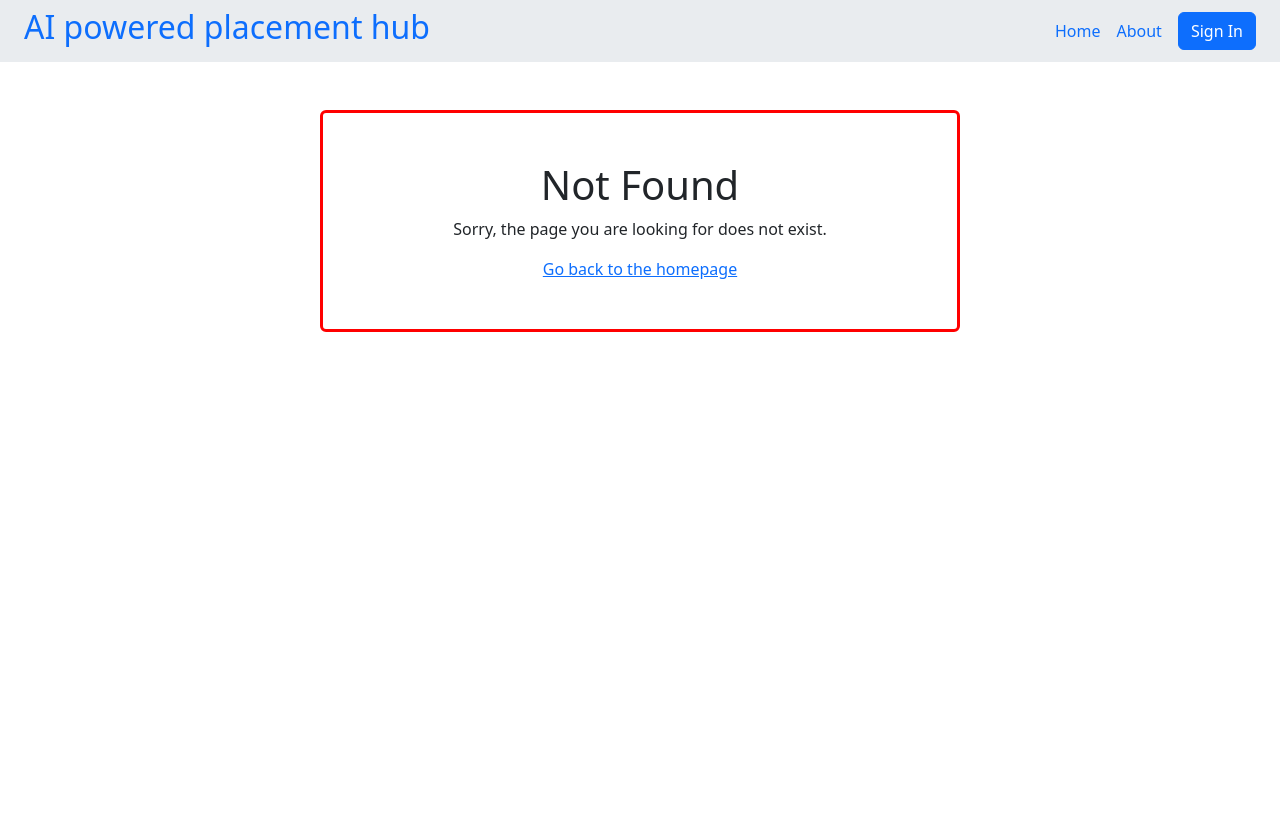
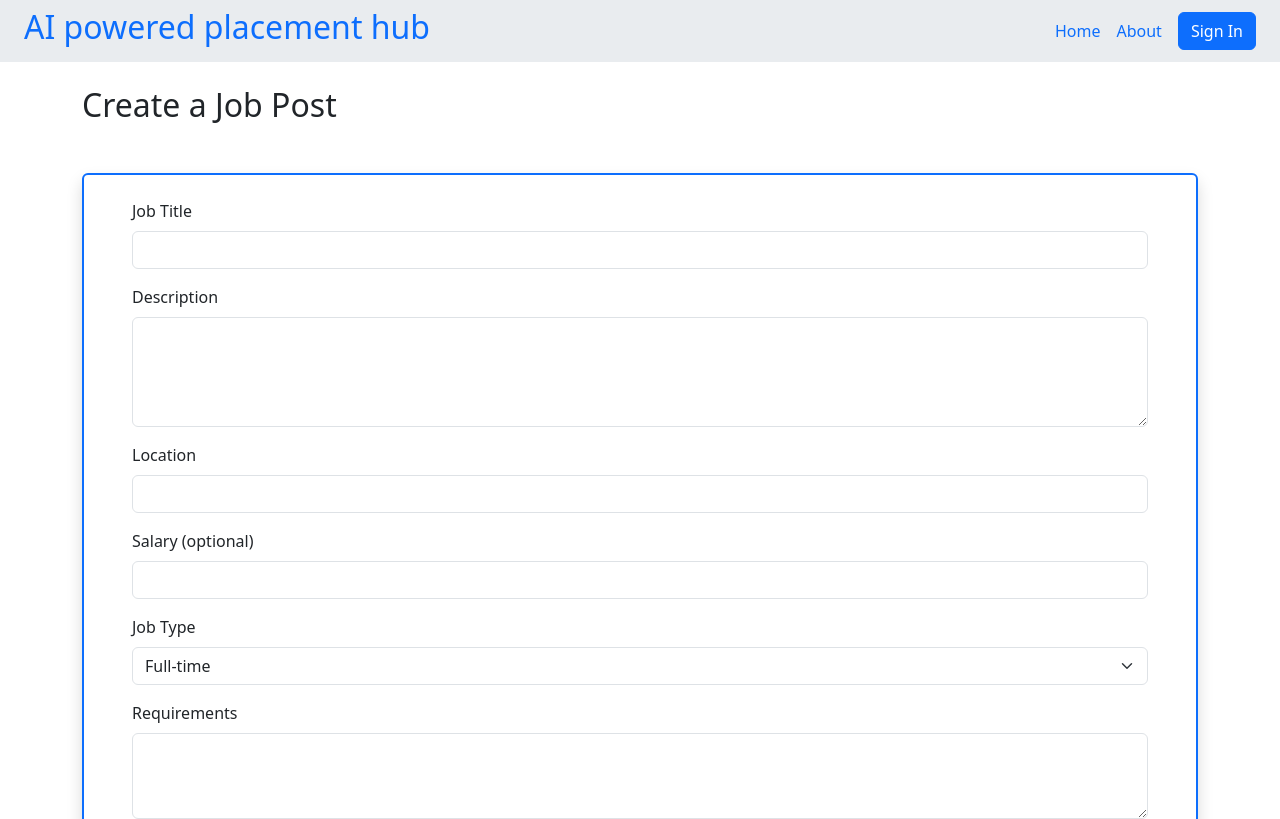
Before and after one commit to subham-tripathy/ai-powered-placement-hub-frontend, a React (Vite) app: page /company/createPost in a window 1280 px wide. Before the commit this address had no page. Shown: the top 819 px of the page. Built offline with nearby package versions, Linux system fonts and the light colour scheme.

Commit message:
added create post feature for company

```diff
--- /dev/null
+++ b/src/components/companyAddPost.jsx
@@ -0,0 +1,122 @@
+import { useState } from "react";
+
+export default function CompanyAddPost() {
+  const [title, setTitle] = useState("");
+  const [description, setDescription] = useState("");
+  const [location, setLocation] = useState("");
+  const [salary, setSalary] = useState("");
+  const [jobType, setJobType] = useState("");
+  const [requirements, setRequirements] = useState("");
+
+  const handleSubmit = (e) => {
+    e.preventDefault();
+    console.log("Job post submitted:");
+    console.log({
+      title,
+      description,
+      location,
+      salary,
+      jobType,
+      requirements,
+    });
+  };
+
+  return (
+    <div className="container mt-4">
+      <h2 className="mb-4">Create a Job Post</h2>
+      <form
+        className="my-5 border border-2 border-primary shadow mx-auto p-5 pt-4 rounded"
+        onSubmit={handleSubmit}
+      >
+        <div className="mb-3">
+          <label className="form-label">Job Title</label>
+          <input
+            type="text"
+            className="form-control"
+            name="title"
+            value={title}
+            onChange={(e) => {
+              setTitle(e.target.value);
+            }}
+            required
+          />
+        </div>
+
+        <div className="mb-3">
+          <label className="form-label">Description</label>
+          <textarea
+            className="form-control"
+            name="description"
+            rows="4"
+            value={description}
+            onChange={(e) => {
+              setDescription(e.target.value);
+            }}
+            required
+          />
+        </div>
+
+        <div className="mb-3">
+          <label className="form-label">Location</label>
+          <input
+            type="text"
+            className="form-control"
+            name="location"
+            value={location}
+            onChange={(e) => {
+              setLocation(e.target.value);
+            }}
+            required
+          />
+        </div>
+
+        <div className="mb-3">
+          <label className="form-label">Salary (optional)</label>
+          <input
+            type="text"
+            className="form-control"
+            name="salary"
+            value={salary}
+            onChange={(e) => {
+              setSalary(e.target.value);
+            }}
+          />
+        </div>
+
+        <div className="mb-3">
+          <label className="form-label">Job Type</label>
+          <select
+            className="form-select"
+            name="jobType"
+            value={jobType}
+            onChange={(e) => {
+              setJobType(e.target.value);
+            }}
+          >
+            <option value={"Full-time"}>Full-time</option>
+            <option value={"Part-time"}>Part-time</option>
+            <option value={"Contract"}>Contract</option>
+            <option value={"Internship"}>Internship</option>
+          </select>
+        </div>
+
+        <div className="mb-3">
+          <label className="form-label">Requirements</label>
+          <textarea
+            className="form-control"
+            name="requirements"
+            rows="3"
+            value={requirements}
+            onChange={(e) => {
+              setRequirements(e.target.value);
+            }}
+          />
+        </div>
+
+        <button type="submit" className="btn btn-primary">
+          Post Job
+        </button>
+      </form>
+    </div>
+  );
+}
--- a/src/main.jsx
+++ b/src/main.jsx
@@ -14,6 +14,7 @@ import SearchStudentResult from "./components/companySearchStudentResult.jsx";
 import ForgetPW from "./components/forgotpw.jsx";
 import { LogOut } from "./Logout.jsx";
 import CompanyHomePage from "./components/companyHomePage.jsx";
+import CompanyAddPost from "./components/companyAddPost.jsx";
 
 createRoot(document.getElementById("root")).render(
   <BrowserRouter>
@@ -26,7 +27,11 @@ createRoot(document.getElementById("root")).render(
       <Route path="/home" element={<Home />} />
       <Route path="/companyhome" element={<CompanyHomePage />} />
       <Route path="/company/searchStudent" element={<SearchStudent />} />
-      <Route path="/company/searchStudentResult" element={<SearchStudentResult />} />
+      <Route
+        path="/company/searchStudentResult"
+        element={<SearchStudentResult />}
+      />
+      <Route path="/company/createPost" element={<CompanyAddPost />} />
       <Route path="/logout" element={<LogOut />} />
       <Route path="/forgot-password" element={<ForgetPW />} />
       <Route
```
